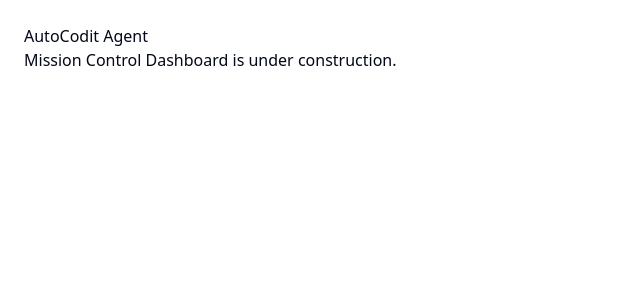
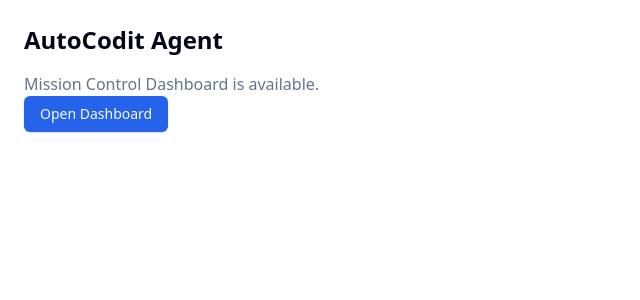
Before and after one commit to arturwyroslak/autocodit-agent, a Next.js app in the folder frontend/: page / in a window 1280 px wide. Shown: the top 300 px of the page, without its empty margins (0-640 px from the left). Built offline with nearby package versions, Linux system fonts and the light colour scheme.

Commit message:
feat(frontend): update landing to link to /dashboard

```diff
--- a/frontend/app/page.tsx
+++ b/frontend/app/page.tsx
@@ -1,8 +1,12 @@
+import Link from 'next/link'
+import { Button } from '@/components/ui/button'
+
 export default function Page() {
   return (
-    <main style={{padding: 24}}>
-      <h1>AutoCodit Agent</h1>
-      <p>Mission Control Dashboard is under construction.</p>
+    <main className="p-6 space-y-4">
+      <h1 className="text-2xl font-bold">AutoCodit Agent</h1>
+      <p className="text-muted-foreground">Mission Control Dashboard is available.</p>
+      <Link href="/dashboard"><Button>Open Dashboard</Button></Link>
     </main>
   )
 }
```
